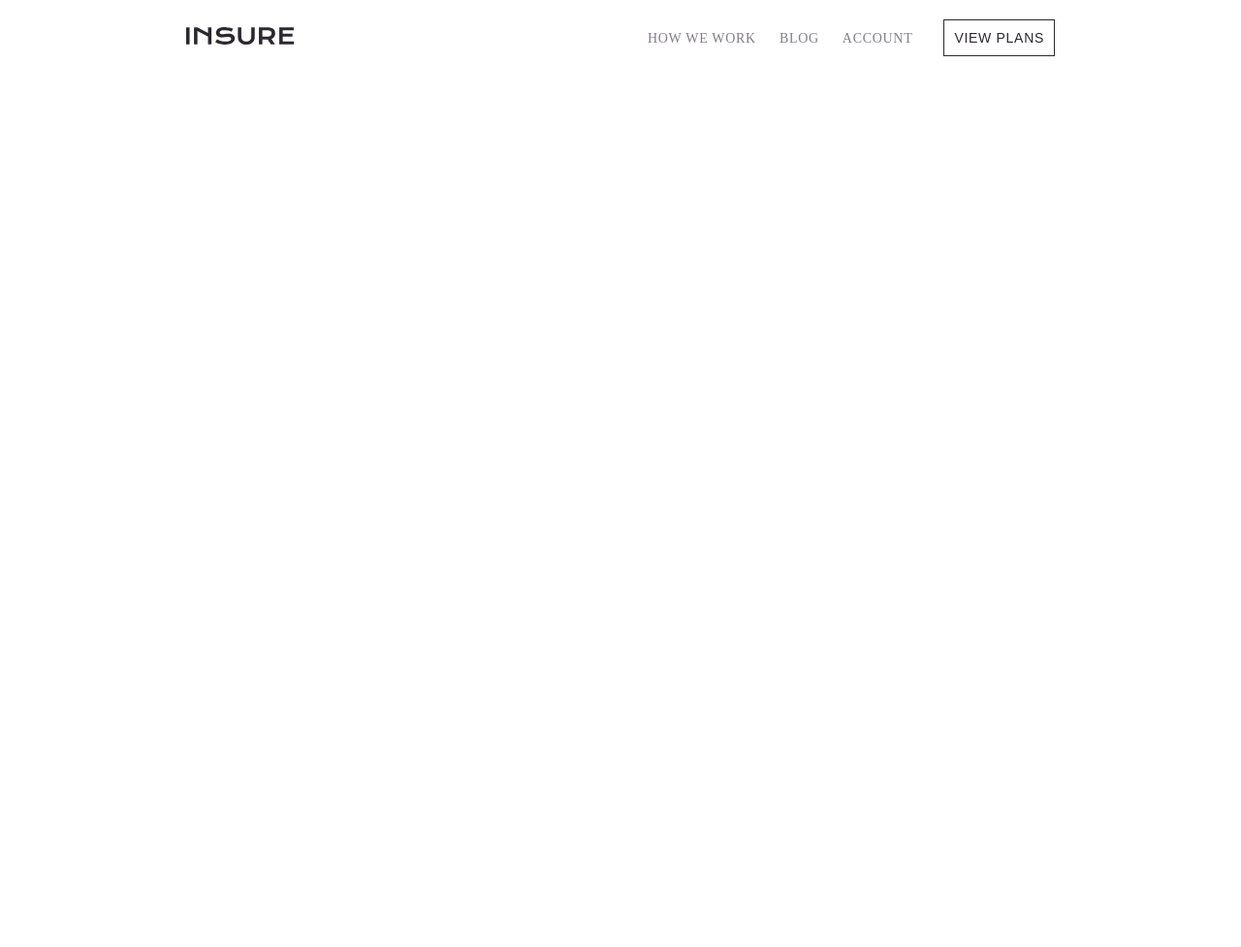
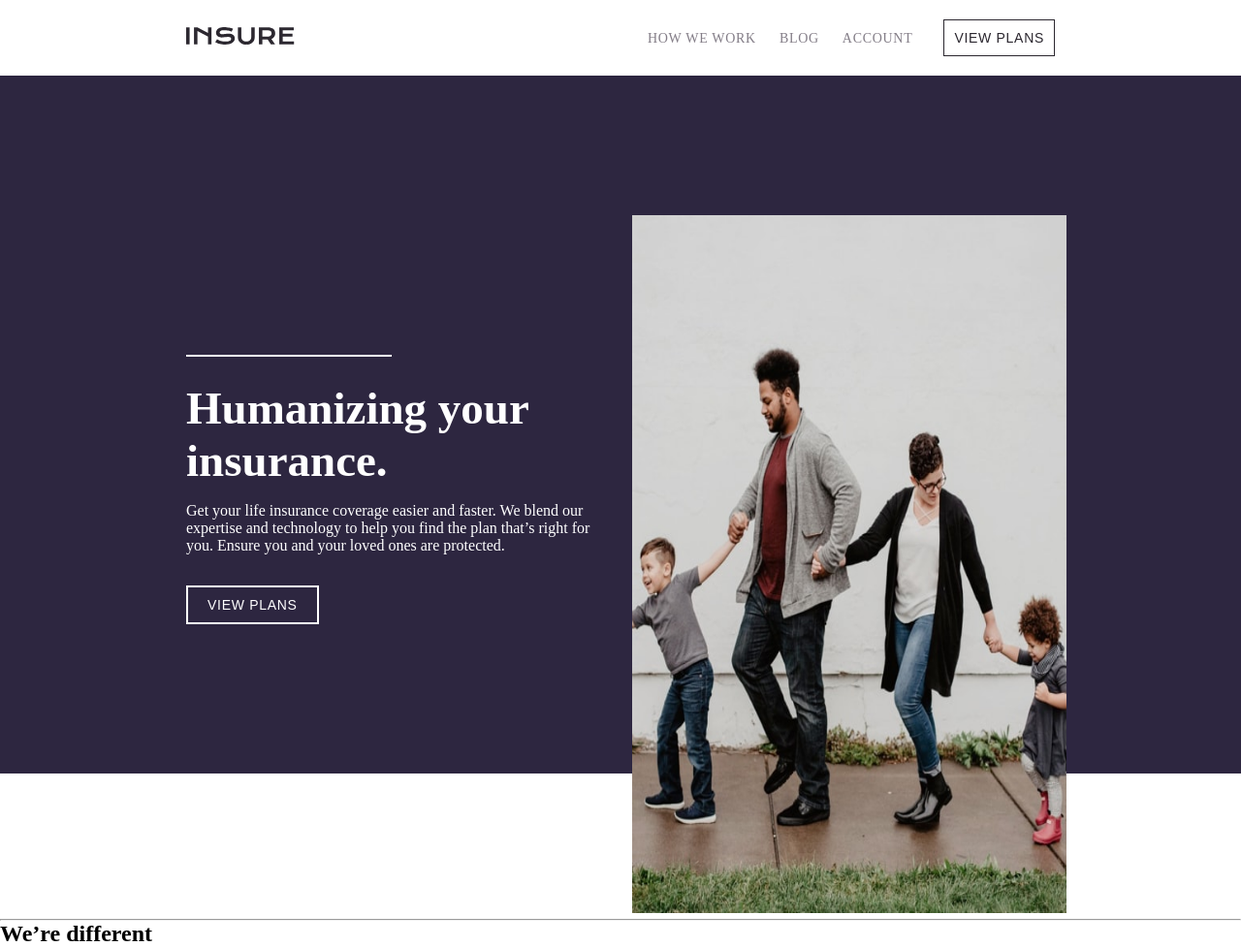
Before and after one commit to DmysteriousCoder/Insure-landing-page, a plain HTML site: page index.html in a window 1280 px wide. Shown: the whole page at 97% size. Before the commit the page ends 800 px from the top, so only its background shows below. Drawn offline with Linux system fonts and the light colour scheme.

Commit message:
Added hero section and diff container to index.html, and corresponding styles to style.css

```diff
--- a/index.html
+++ b/index.html
@@ -60,6 +60,73 @@
 
     <!-- nav end -->
 
+    <!-- hero cont -->
+
+    <div class="hero-cont">
+
+        <!--
+            hero
+        -->
+
+        <div class="hero">
+
+            <div class="left">
+
+                <div class="text">
+
+                    <hr>
+
+                    <h1>Humanizing your insurance.</h1>
+                    <p>
+                        Get your life insurance coverage easier and faster.
+                        We blend our expertise and technology to help you
+                        find the plan that’s right for you. Ensure you and your
+                        loved ones are protected.
+                    </p>
+                </div>
+
+                <div class="butn">
+
+                    <button>View Plans</button>
+
+                </div>
+
+            </div>
+
+            <div class="right">
+
+                <img src="./images/image-intro-desktop.jpg" alt="">
+
+            </div>
+
+        </div>
+
+    </div>
+
+    <!--
+        diff cont
+    -->
+
+    <div class="diff-cont">
+
+    <!--
+       diff
+    -->
+
+    <div class="diff">
+
+        <div class="head">
+
+            <hr>
+
+            <h2>We’re different</h2>
+
+        </div>
+
+    </div>
+
+    </div>
+
     <!--
         js
     -->
--- a/style.css
+++ b/style.css
@@ -63,3 +63,80 @@ button {
     font-size: 14px;
     text-transform: uppercase;
 }
+
+.hero-cont {
+    background-color: hsl(256, 26%, 20%);
+    height: 90vh;
+    width: 100%;
+    display: flex;
+    justify-content: center;
+    align-items: center;
+}
+
+.hero {
+    width: 70%;
+    display: flex;
+    justify-content: center;
+    align-items: center;
+    gap: 3em;
+}
+
+.hero {
+    color: white;
+    padding-top: 0px;
+    position: relative;
+    height: 100%;
+}
+
+.hero .left {
+    width: 50%;
+    height: 100%;
+    padding-top: 15%;
+    display: flex;
+    flex-direction: column;
+    justify-content: center;
+    align-items: flex-start;
+    gap: 2em;
+}
+
+.hero .left .text {
+    display: flex;
+    flex-direction: column;
+    justify-content: center;
+    align-items: flex-start;
+    gap: 1em;
+}
+
+.hero .left .text hr {
+    width: 50%;
+    border: 1px solid white;
+    margin-bottom: 10px;
+}
+
+.hero .left h1 {
+    font-size: 47px;
+    font-weight: 700;
+    width: 85%;
+}
+
+.hero button {
+    background-color: transparent;
+    border: 2px solid white;
+    color: white;
+    padding: 10px 20px;
+}
+
+.hero .right {
+    width: 50%;
+}
+
+.hero img {
+    position: absolute;
+    height: 100%;
+    width: 50%;
+    bottom: -20%;
+}
+
+.diff-cont {
+    margin-top: 150px;
+}
```
